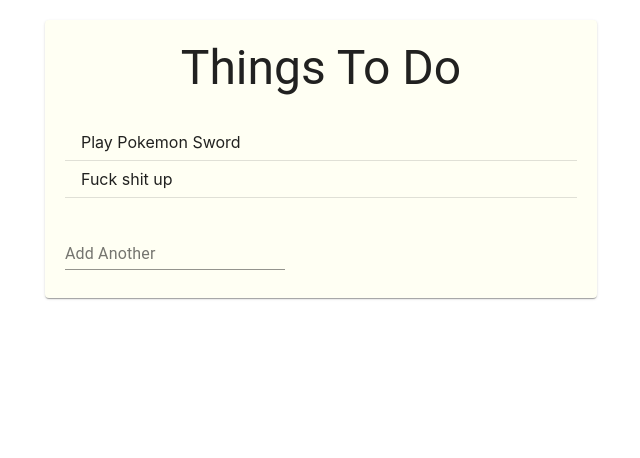
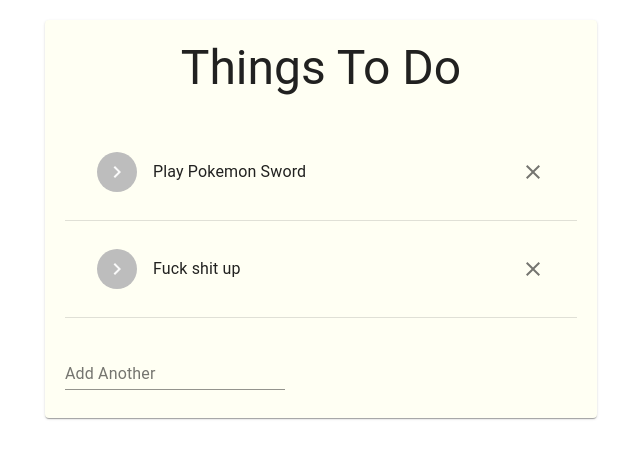
Before and after one commit to meganreyes/todolist, a React (Create React App) app: page / in a window 1280 px wide. Shown: the top 458 px of the page, without its empty margins (319-959 px from the left). Built offline with nearby package versions, Linux system fonts and the light colour scheme.

Commit message:
Added delete icon

```diff
--- a/package.json
+++ b/package.json
@@ -4,9 +4,11 @@
   "private": true,
   "dependencies": {
     "@material-ui/core": "^4.9.0",
+    "@material-ui/icons": "^4.5.1",
     "@testing-library/jest-dom": "^4.2.4",
     "@testing-library/react": "^9.4.0",
     "@testing-library/user-event": "^7.2.1",
+    "material-ui-icons": "^1.0.0-beta.36",
     "react": "^16.12.0",
     "react-dom": "^16.12.0",
     "react-scripts": "3.3.0",
--- a/src/TodoList.js
+++ b/src/TodoList.js
@@ -1,22 +1,76 @@
 import React, { Fragment } from 'react';
+import { makeStyles } from '@material-ui/core/styles';
 import List from '@material-ui/core/List';
 import ListItem from '@material-ui/core/ListItem';
+import ListItemAvatar from '@material-ui/core/ListItemAvatar';
+import ListItemIcon from '@material-ui/core/ListItemIcon';
+import ListItemSecondaryAction from '@material-ui/core/ListItemSecondaryAction';
+import ListItemText from '@material-ui/core/ListItemText';
+import Avatar from '@material-ui/core/Avatar';
+import IconButton from '@material-ui/core/IconButton';
+import FormGroup from '@material-ui/core/FormGroup';
+import FormControlLabel from '@material-ui/core/FormControlLabel';
+import Checkbox from '@material-ui/core/Checkbox';
+import Grid from '@material-ui/core/Grid';
+import Typography from '@material-ui/core/Typography';
+import ChevronRightIcon from '@material-ui/icons/ChevronRight';
+import ClearIcon from '@material-ui/icons/Clear';
 import Divider from '@material-ui/core/Divider';
 
+const useStyles = makeStyles(theme => ({
+  root: {
+    flexGrow: 1,
+    maxWidth: 752,
+  },
+  demo: {
+    backgroundColor: theme.palette.background.paper,
+  },
+  title: {
+    margin: theme.spacing(4, 0, 2),
+  },
+}));
+
+function generate(element) {
+  return [0, 1, 2].map(value =>
+    React.cloneElement(element, {
+      key: value,
+    }),
+  );
+}
+
+
 export default function TodoList({ todos, deleter }) {
+  const classes = useStyles();
+  const [dense, setDense] = React.useState(false);
   const todoList = todos.length ? (
     todos.map(todo => {
       return (
         <Fragment key={todo.id}>
           <ListItem>
-            <span onClick={() => deleter(todo.id)}>{todo.content}</span>
+          <div className={classes.root}>
+                  <List dense={dense}>
+                      <ListItem>
+                        <ListItemAvatar>
+                          <Avatar>
+                            <ChevronRightIcon />
+                          </Avatar>
+                        </ListItemAvatar>
+                        <ListItemText primary = {todo.content}/>
+                          <span onClick={() => deleter(todo.id)}>
+                          <IconButton edge="end" aria-label="clear">
+                            <ClearIcon />
+                          </IconButton>
+                          </span>
+                      </ListItem>
+                  </List>
+          </div>
           </ListItem>
           <Divider />
         </Fragment>
       );
     })
   ) : (
-    <p>No todos left</p>
+    <p> Nothing left to do! </p>
   );
   return <List style={{marginTop: 20}}>{todoList}</List>;
 }
```
Also changed, not shown: src/App.js (+4 -3 lines), 1 other file (tests, documents, lock files or other folders).
